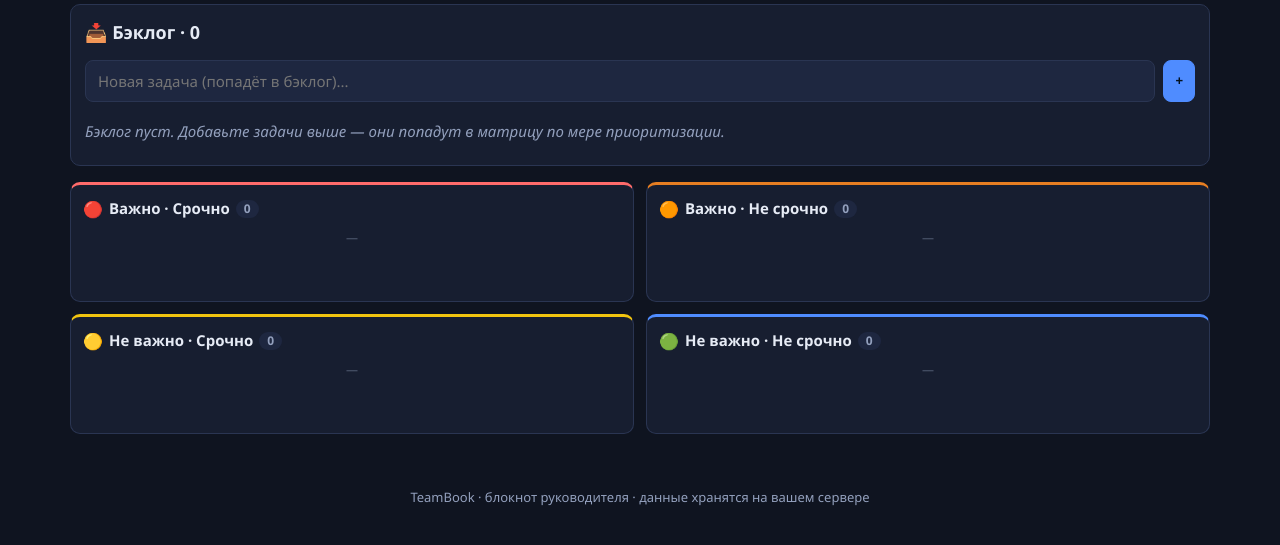
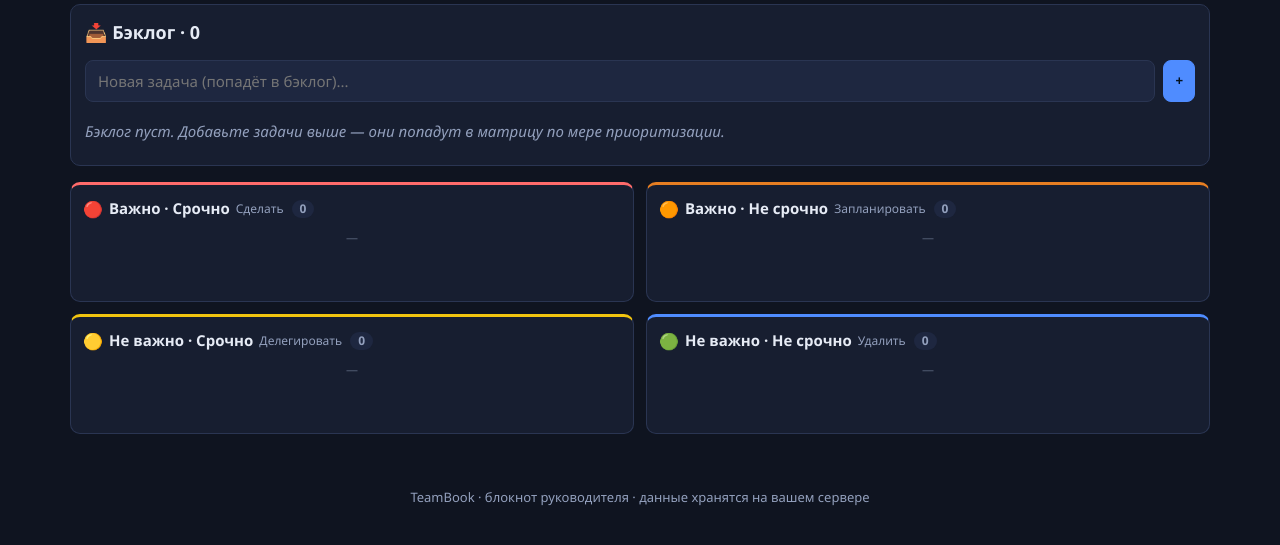
Before and after one commit to shoonia69/teambook, a Flask app: page /todo in a window 1280 px wide. Shown: the part 135-680 px from the top of the page. Run offline with Flask 3, Linux system fonts and the light colour scheme; the visitor is signed in with stand-in values (Sample User, id 1); data that the repository does not hold is empty.

Commit message:
feat: описания квадрантов матрицы Эйзенхауэра — Сделать / Запланировать / Делегировать / Удалить

```diff
--- a/app.py
+++ b/app.py
@@ -2119,10 +2119,10 @@ def todo_page():
 
 # Квадранты Эйзенхауэра в личном todo (важно × срочно)
 QUADRANTS = [
-    {"key": "q_iu", "title": "Важно · Срочно",  "icon": "🔴", "cls": "q-iu"},
-    {"key": "q_in", "title": "Важно · Не срочно", "icon": "🟠", "cls": "q-in"},
-    {"key": "q_nu", "title": "Не важно · Срочно", "icon": "🟡", "cls": "q-nu"},
-    {"key": "q_nn", "title": "Не важно · Не срочно", "icon": "🟢", "cls": "q-nn"},
+    {"key": "q_iu", "title": "Важно · Срочно",      "icon": "🔴", "cls": "q-iu", "action": "Сделать"},
+    {"key": "q_in", "title": "Важно · Не срочно",   "icon": "🟠", "cls": "q-in", "action": "Запланировать"},
+    {"key": "q_nu", "title": "Не важно · Срочно",   "icon": "🟡", "cls": "q-nu", "action": "Делегировать"},
+    {"key": "q_nn", "title": "Не важно · Не срочно", "icon": "🟢", "cls": "q-nn", "action": "Удалить"},
 ]
 
 
--- a/static/style.css
+++ b/static/style.css
@@ -508,6 +508,7 @@ details.accordion > summary .mktoggle { color: var(--muted); font-size: 15px; }
   font-weight: 600; margin-bottom: 8px; display: flex; align-items: center; gap: 6px;
 }
 .eisen-qicon { font-size: 16px; }
+.eisen-qaction { font-size: 12px; color: var(--muted); font-weight: 400; margin-right: 2px; }
 .eisen-quad.q-iu { border-top: 3px solid var(--danger); }
 .eisen-quad.q-in { border-top: 3px solid #e67e22; }
 .eisen-quad.q-nu { border-top: 3px solid #f1c40f; }
--- a/templates/todo.html
+++ b/templates/todo.html
@@ -57,7 +57,7 @@
            ondragover="event.preventDefault(); this.classList.add('drag-over')"
            ondragleave="this.classList.remove('drag-over')"
            ondrop="todoDrop(event, '{{ q.key }}')">
-        <div class="eisen-qhead"><span class="eisen-qicon">{{ q.icon }}</span> {{ q.title }} <span class="kb-count">{{ tasks|length }}</span></div>
+        <div class="eisen-qhead"><span class="eisen-qicon">{{ q.icon }}</span> {{ q.title }} <span class="eisen-qaction">{{ q.action }}</span> <span class="kb-count">{{ tasks|length }}</span></div>
         {% if tasks %}
         <div class="todo-list">
           {% for t in tasks %}
--- a/test_app.py
+++ b/test_app.py
@@ -637,6 +637,8 @@ r = c.get("/todo")
 h = r.get_data(as_text=True)
 check("todo: страница показывает бэклог и матрицу",
       "Бэклог" in h and "Важно · Срочно" in h and "Не важно · Не срочно" in h and "Туду-задача А" in h)
+check("todo: у квадрантов есть описания (Сделать/Запланировать/Делегировать/Удалить)",
+      all(a in h for a in ["Сделать", "Запланировать", "Делегировать", "Удалить"]))
 # переместить А в квадрант «важно + срочно» (drag&drop -> /todo/<id>/move)
 r = c.post(f"/todo/{todos['Туду-задача А']}/move", data={"status": "q_iu"})
 row = dbq("SELECT status, sort_order FROM todo_items WHERE id=?",
```
